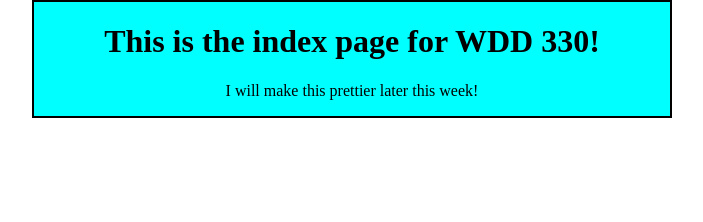
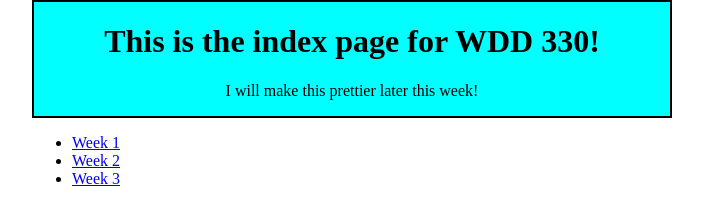
Before and after one commit to ColtFleming/portfolio, a plain HTML site: page index.html in a window 1280 px wide. Shown: the whole page, without its empty margins (288-991 px from the left). Drawn offline with Linux system fonts and the light colour scheme.

Commit message:
Testing the file with JS in the html

```diff
--- a/index.html
+++ b/index.html
@@ -4,17 +4,46 @@
     <meta charset="UTF-8">
     <meta name="viewport" content="width=device-width, initial-scale=1.0">
     <title>Index</title>
-    <script src="js/main.js">
+    <!--<script src="js/main.js">-->
     </script>
     <link rel="stylesheet" href="css/main.css">
     </link>
 </head>
-
   <body>
     <header>
       <h1>This is the index page for WDD 330!</h1>
       <p>I will make this prettier later this week!</p>
     </header>
-    <div id="jsfile"></div>
+    <div id='jsfile'></div>
+    <script>
+      const links = [
+  {
+    label: "Week 1",
+    url: "week1/index.html"
+  },
+  {
+    label:"Week 2",
+    url: "week2/index.html"
+  },
+  {
+    label:"Week 3",
+    url:"week3/index.html"
+  }
+];
+
+let jsfile = document.getElementById('jsfile');
+let ul = document.createElement('ul');
+for(let i = 0, max = links.length; i < max; i++){
+  let li = document.createElement('li');
+  let a = document.createElement('a');
+  let link = document.createTextNode(links[i].label)
+  a.appendChild(link);
+  a.title = links[i].label;
+  a.href = links[i].url;
+  li.appendChild(a);
+  ul.appendChild(li);
+}
+jsfile.appendChild(ul);
+    </script>
   </body>
 </html>
--- a/js/main.js
+++ b/js/main.js
@@ -11,9 +11,9 @@ const links = [
     label:"Week 3",
     url:"week3/index.html"
   }
-]
+];
 
-let jsfile = document.getElementById("jsfile");
+let jsfile = document.getElementById('jsfile');
 let ul = document.createElement('ul');
 for(let i = 0, max = links.length; i < max; i++){
   let li = document.createElement('li');
@@ -25,6 +25,4 @@ for(let i = 0, max = links.length; i < max; i++){
   li.appendChild(a);
   ul.appendChild(li);
 }
-
-console.log(ul);
 jsfile.appendChild(ul);
```
